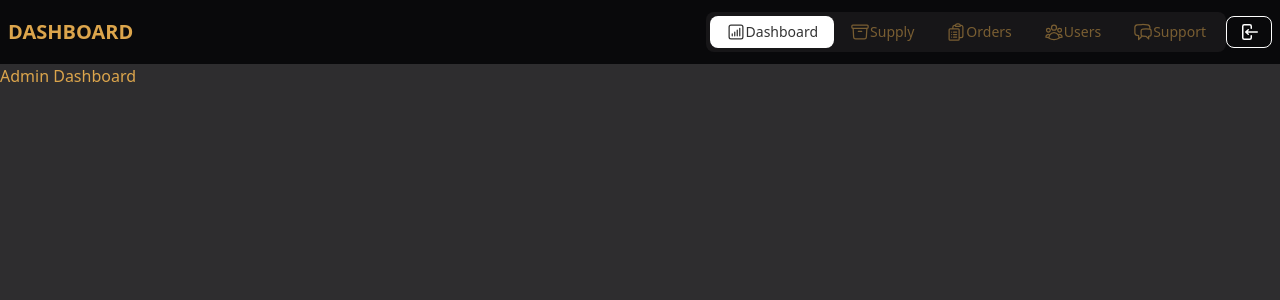
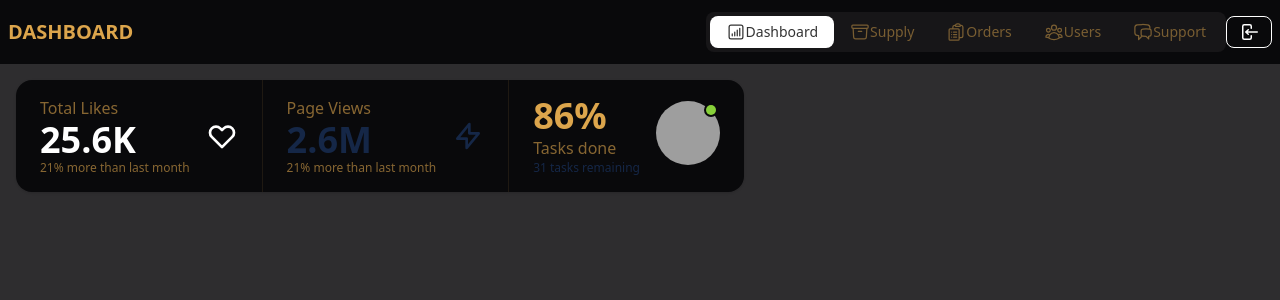
Before and after one commit to dongumayagay/El-Ambrosia, a SvelteKit app: page /admin in a window 1280 px wide. Shown: the top 300 px of the page. Built offline with nearby package versions, Linux system fonts and the light colour scheme; grey boxes are pictures that could not be loaded.

Commit message:
added some graphics in dashboard

```diff
--- a/src/routes/(admin)/admin/+page.svelte
+++ b/src/routes/(admin)/admin/+page.svelte
@@ -1 +1,56 @@
-Admin Dashboard
+<main class="p-4 min-h-full">
+	<div class="stats stats-vertical lg:stats-horizontal shadow">
+		<div class="stat">
+			<div class="stat-figure text-primary">
+				<svg
+					xmlns="http://www.w3.org/2000/svg"
+					fill="none"
+					viewBox="0 0 24 24"
+					class="inline-block w-8 h-8 stroke-current"
+					><path
+						stroke-linecap="round"
+						stroke-linejoin="round"
+						stroke-width="2"
+						d="M4.318 6.318a4.5 4.5 0 000 6.364L12 20.364l7.682-7.682a4.5 4.5 0 00-6.364-6.364L12 7.636l-1.318-1.318a4.5 4.5 0 00-6.364 0z"
+					/></svg
+				>
+			</div>
+			<div class="stat-title">Total Likes</div>
+			<div class="stat-value text-primary">25.6K</div>
+			<div class="stat-desc">21% more than last month</div>
+		</div>
+
+		<div class="stat">
+			<div class="stat-figure text-secondary">
+				<svg
+					xmlns="http://www.w3.org/2000/svg"
+					fill="none"
+					viewBox="0 0 24 24"
+					class="inline-block w-8 h-8 stroke-current"
+					><path
+						stroke-linecap="round"
+						stroke-linejoin="round"
+						stroke-width="2"
+						d="M13 10V3L4 14h7v7l9-11h-7z"
+					/></svg
+				>
+			</div>
+			<div class="stat-title">Page Views</div>
+			<div class="stat-value text-secondary">2.6M</div>
+			<div class="stat-desc">21% more than last month</div>
+		</div>
+
+		<div class="stat">
+			<div class="stat-figure text-secondary">
+				<div class="avatar online">
+					<div class="w-16 rounded-full">
+						<img src="https://placeimg.com/128/128/people" alt="something" />
+					</div>
+				</div>
+			</div>
+			<div class="stat-value">86%</div>
+			<div class="stat-title">Tasks done</div>
+			<div class="stat-desc text-secondary">31 tasks remaining</div>
+		</div>
+	</div>
+</main>
```
